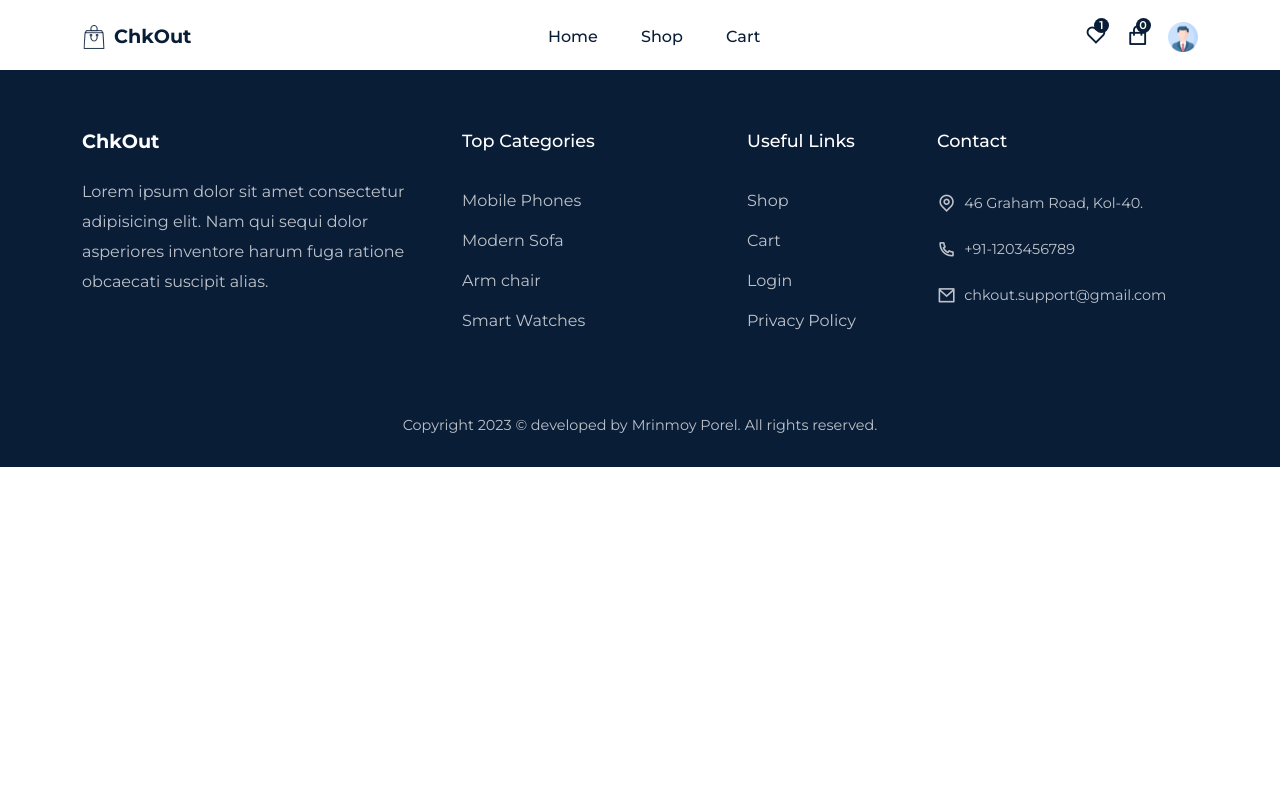
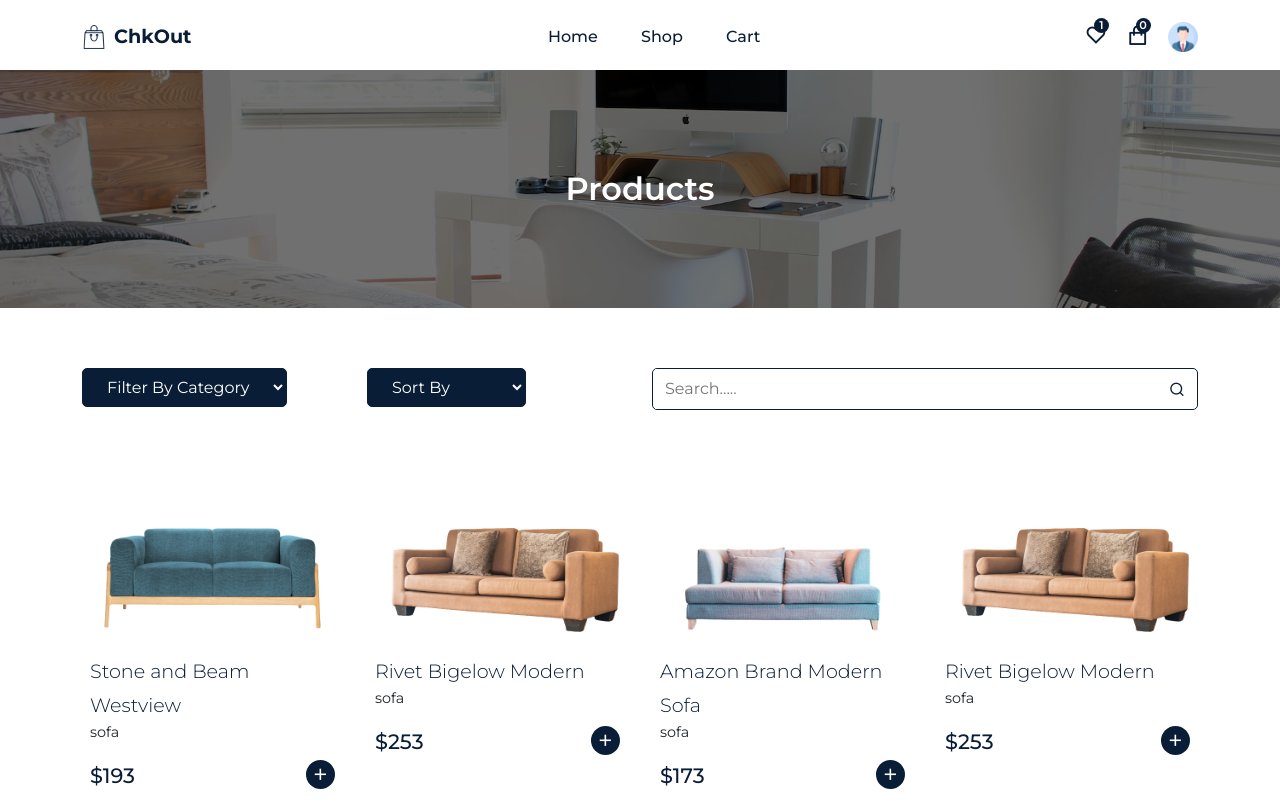
Before and after one commit to mrinnnmoy/ChkOut-ecommerce, a React (Create React App) app: page /shop in a window 1280 px wide. Shown: the top 800 px of the page. Built offline with nearby package versions, Linux system fonts and the light colour scheme; grey boxes are pictures that could not be loaded.

Commit message:
build&style shop-component

```diff
--- /dev/null
+++ b/src/components/UI/CommonSection/CommonSection.css
@@ -0,0 +1,14 @@
+.common__section {
+    background: linear-gradient(rgba(0, 0, 0, 0.562), rgba(0,0,0,0.562)),
+        url('../../../assets/images/common-section-bg.jpg') no-repeat center center;
+    background-size: cover;
+    padding: 100px 0px;
+    display: flex;
+    align-items: center;
+    justify-content: center;
+}
+
+.common__section h1 {
+    color: #fff;
+    font-weight: 600;
+}
--- /dev/null
+++ b/src/components/UI/CommonSection/CommonSection.jsx
@@ -0,0 +1,13 @@
+import React from 'react';
+import { Container } from 'reactstrap';
+import "./CommonSection.css";
+
+const CommonSection = ({ title }) => {
+    return <section className="common__section">
+        <Container className='text-center'>
+            <h1>{title}</h1>
+        </Container>
+    </section>
+};
+
+export default CommonSection;
--- a/src/pages/Shop.jsx
+++ /dev/null
@@ -1,10 +0,0 @@
-import React from 'react';
-import Helmet from '../components/Helmet/Helmet';
-
-const Shop = () => {
-  return (
-    <Helmet title={"Shop"}></Helmet>
-  )
-};
-
-export default Shop;
--- /dev/null
+++ b/src/pages/Shop/Shop.css
@@ -0,0 +1,39 @@
+.filter__widget select {
+    padding: 8px 20px;
+    border: 1px solid var(--primary-color);
+    cursor: pointer;
+    border-radius: 5px;
+    background: var(--primary-color);
+    color: #fff;
+}
+
+.filter__widget select:focus {
+    outline: none !important;
+}
+
+.filter__widget select option {
+    font-size: 0.9rem;
+}
+
+.search__box {
+    width: 100%;
+    display: flex;
+    align-items: center;
+    justify-content: space-between;
+    border: 1px solid var(--primary-color);
+    border-radius: 5px;
+    padding-right: 12px;
+    padding-left: 2px;
+    cursor: pointer;
+}
+
+.search__box input {
+    width: 100%;
+    border: none;
+    outline: none;
+    padding: 8px 10px;
+}
+
+.search__box span{
+    color: var(--primary-color);
+}
--- /dev/null
+++ b/src/pages/Shop/Shop.jsx
@@ -0,0 +1,111 @@
+import React, { useState } from 'react';
+import Helmet from '../../components/Helmet/Helmet';
+import CommonSection from '../../components/UI/CommonSection/CommonSection';
+import { Container, Row, Col } from 'reactstrap';
+
+import "./Shop.css";
+
+import products from './../../assets/data/products';
+import ProductsList from './../../components/UI/ProductsList';
+
+const Shop = () => {
+
+  const [productsData, setProductsData] = useState(products)
+
+  const handleFilter = e => {
+
+    const filterValue = e.target.value
+    if (filterValue === 'sofa') {
+      const filteredProducts = products.filter((item) => item.category === "sofa"
+      );
+      setProductsData(filteredProducts);
+    }
+
+    if (filterValue === 'mobile') {
+      const filteredProducts = products.filter((item) => item.category === "mobile"
+      );
+      setProductsData(filteredProducts);
+    }
+
+    if (filterValue === 'chair') {
+      const filteredProducts = products.filter((item) => item.category === "chair"
+      );
+      setProductsData(filteredProducts);
+    }
+
+    if (filterValue === 'watch') {
+      const filteredProducts = products.filter((item) => item.category === "watch"
+      );
+      setProductsData(filteredProducts);
+    }
+
+    if (filterValue === 'wireless') {
+      const filteredProducts = products.filter((item) => item.category === "wireless"
+      );
+      setProductsData(filteredProducts);
+    }
+  };
+
+  const handleSearch = e => {
+    const searchTerm = e.target.value
+
+    const searchedProducts = products.filter(item => item.productName.toLowerCase().includes(searchTerm.toLowerCase()))
+
+    setProductsData(searchedProducts)
+  }
+
+  return (
+    <Helmet title={"Shop"}>
+      <CommonSection title='Products' />
+
+      <section>
+        <Container>
+          <Row>
+            <Col lg='3' md='3'>
+              <div className="filter__widget">
+                <select onChange={handleFilter}>
+                  <option>Filter By Category</option>
+                  <option value="sofa">Sofa</option>
+                  <option value="mobile">Mobile</option>
+                  <option value="chair">Chair</option>
+                  <option value="watch">Watch</option>
+                  <option value="wireless">Wireless</option>
+                </select>
+              </div>
+            </Col>
+            <Col lg='3' md='3'>
+              <div className="filter__widget">
+                <select>
+                  <option>Sort By</option>
+                  <option value="ascending">Ascending</option>
+                  <option value="Descending">Descending</option>
+                </select>
+              </div>
+            </Col>
+            <Col lg='6' md='6'>
+              <div className="search__box">
+                <input type="text" placeholder='Search.....' onChange={handleSearch} />
+                <span>
+                  <i className="ri-search-line"></i>
+                </span>
+              </div>
+            </Col>
+          </Row>
+        </Container>
+      </section>
+
+      <section className='pt-0'>
+        <Container>
+          <Row>
+            {
+              productsData.length === 0 ? <h1 className='text-center fs-4'>No products are found!</h1>
+                : <ProductsList data={productsData} />
+            }
+          </Row>
+        </Container>
+      </section>
+    </Helmet>
+  )
+};
+
+export default Shop;
--- a/src/routers/Routers.js
+++ b/src/routers/Routers.js
@@ -1,7 +1,7 @@
 import { Routes, Route, Navigate } from "react-router-dom";
 
 import Home from "../pages/Home/Home";
-import Shop from "../pages/Shop";
+import Shop from "../pages/Shop/Shop";
 import Cart from "../pages/Cart";
 import ProductDetails from "../pages/ProductDetails";
 import Checkout from "../pages/Checkout";
```
Also changed, not shown: src/assets/images/common-section-bg.jpg (added).
